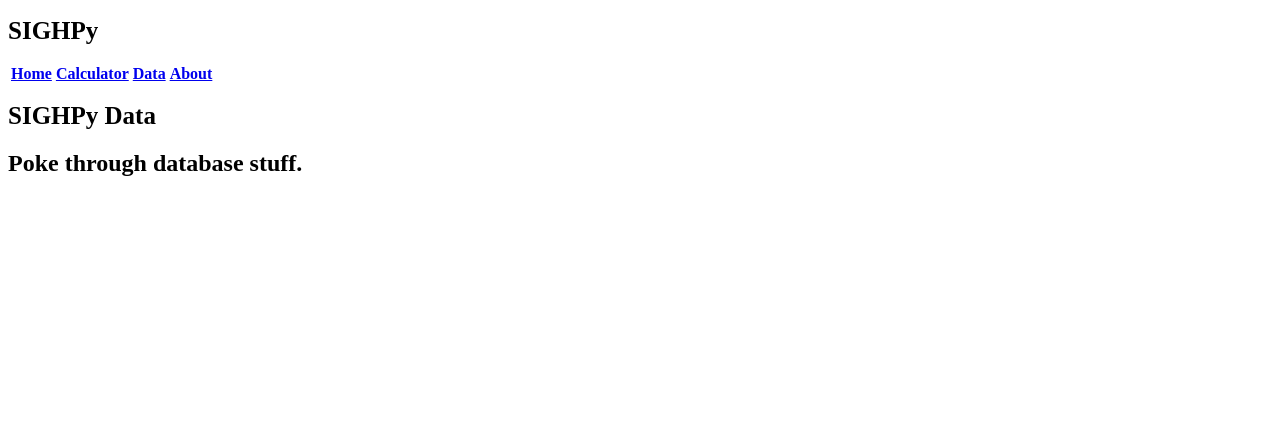
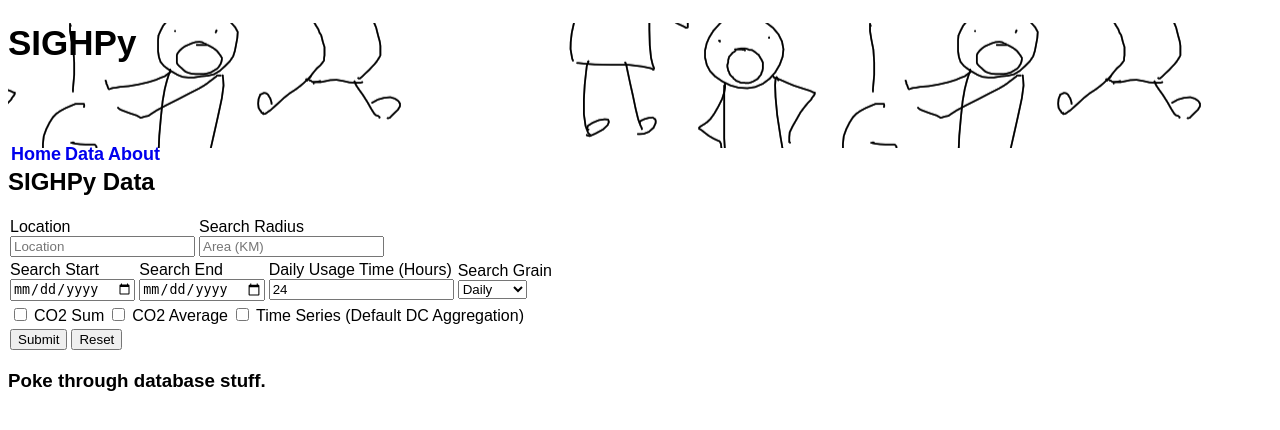
Before and after one commit to chloe-mt-cheng/SIGHPy, a Flask app: page /data in a window 1280 px wide. Shown: the top 430 px of the page. Run offline with Flask 2, Linux system fonts and the light colour scheme.

```diff
--- a/sighpy_web/main.py
+++ b/sighpy_web/main.py
@@ -1,24 +1,193 @@
 from flask import Flask, request, render_template
 from sqlalchemy import create_engine
+from geopy.geocoders import Nominatim
+from datetime import datetime
+from calculations import distance_km_func, rough_area, tuple_to_datetime, two_item_mean
+from operator import add
 
 app = Flask(__name__)
 
 engine = create_engine('mysql+pymysql://colin:colinpass1@127.0.0.1/sighpy')
 
 
+def engine_txn(dbengine, query):
+    with dbengine.begin() as connection:
+        cxn_trans = connection.execute(query)
+        trans_data = cxn_trans.fetchall()
+        return trans_data
+
+
 @app.route("/")
 def home():
-    with engine.begin() as connection:
-        cxn_trans = connection.execute("SELECT address FROM dc_site_location ORDER BY RAND() LIMIT 10")
-        home_data = cxn_trans.fetchall()
-        home_data = home_data[1:]
+    home_data = engine_txn(engine, "SELECT address FROM dc_site_location ORDER BY RAND() LIMIT 10")
+    home_data = home_data[1:]
 
     return render_template("home.html", home_data=home_data)
 
 
 @app.route("/data")
 def data():
-    return render_template("data.html")
+    return render_template("data.html", data=None)
+
+
+@app.route("/data", methods=['POST'])
+def data_post():
+    geolocator = Nominatim(user_agent="sighpy_app")
+    location = request.form['location']
+    location_resp = geolocator.geocode(location)
+    if location_resp is None:
+        return render_template("data.html", data=0)
+    resp_lat = location_resp.latitude
+    resp_long = location_resp.longitude
+    date_start = request.form['date_dt1']
+    date_end = request.form['date_dt2']
+    usage_hours = float(request.form['use_hours'])
+    usage_ratio = float(usage_hours/24.0)
+    time_series_bool = 'time_series_bool' in request.form
+    radius = float(request.form['radius'])
+    if date_start == '' or date_end == '' or radius == '':
+        return render_template("data.html", data=1)
+    c_date_start = datetime.strptime(date_start, "%Y-%m-%d")
+    c_date_end = datetime.strptime(date_end, "%Y-%m-%d")
+    date_delta = c_date_end - c_date_start
+    if date_delta.days < 0:
+        return render_template("data.html", data=1)
+    big_box = rough_area(resp_lat, resp_long, radius)
+    box_query_form = """SELECT *
+    FROM dc_site_location
+    WHERE latitude BETWEEN {lat_min} AND {lat_max}
+    AND longitude BETWEEN {long_min} AND {long_max}"""
+    box_query_string = box_query_form.format(lat_min=big_box['lat_min'],
+                                             lat_max=big_box['lat_max'],
+                                             long_min=big_box['long_min'],
+                                             long_max=big_box['long_max'])
+    trans_data = engine_txn(engine, box_query_string)
+    if len(trans_data) == 0:
+        return render_template("data.html", data=2)
+    query_form = """SELECT {agg}{time_param}
+    FROM {table}
+    WHERE {lat} BETWEEN down_left_lat AND up_left_lat
+    AND {long} BETWEEN up_left_long and up_right_long
+    AND date_dt BETWEEN '{date1}' AND '{date2}'
+    {group_by}{order_by};"""
+    valid_locations = []
+    location_co2_data = []
+    location_temp_data = []
+    if 'sum_agg' in request.form and 'avg_agg' in request.form:
+        return render_template("data.html", data=3)
+    elif 'sum_agg' in request.form:
+        agg_meth = "SUM(val_average)"
+        time_sum = True
+    elif 'avg_agg' in request.form:
+        agg_meth = 'AVG(NULLIF(val_average,0))'
+        time_sum = False
+    else:
+        agg_meth = 'SUM(val_average)'
+        time_sum = True
+    if time_series_bool:
+        time_axis = None
+        time_param_dict = {
+            "day": [", date_dt", "GROUP BY date_dt ", "ORDER BY date_dt ASC"],
+            "week": [", WEEK(date_dt), YEAR(date_dt)",
+                     "GROUP BY YEAR(date_dt), WEEK(date_dt)",
+                     "ORDER BY YEAR(date_dt) ASC"],
+            "month": [", MONTH(date_dt), YEAR(date_dt)",
+                      "GROUP BY YEAR(date_dt), MONTH(date_dt) ",
+                      "ORDER BY YEAR(date_dt) ASC"],
+            "year": [", YEAR(date_dt)",
+                     "GROUP BY YEAR(date_dt) ",
+                     "ORDER BY YEAR(date_dt) ASC"]
+        }
+        search_grain = request.form['date_grain']
+        time_param = time_param_dict[search_grain][0]
+        group_by = time_param_dict[search_grain][1]
+        order_by = time_param_dict[search_grain][2]
+        location_temp_data = None
+    else:
+        time_param = ""
+        group_by = ""
+        order_by = ""
+    for trans_loc in trans_data:
+        km_dist = distance_km_func(resp_lat, resp_long,
+                                   trans_loc[1], trans_loc[2])
+        if km_dist <= radius:
+            valid_locations.append(trans_loc[0])
+            co2_query_string = query_form.format(agg=agg_meth,
+                                                 table="jaxa_l3_co2_daily_box",
+                                                 lat=trans_loc[1],
+                                                 long=trans_loc[2],
+                                                 date1=date_start,
+                                                 date2=date_end,
+                                                 time_param=time_param,
+                                                 group_by=group_by,
+                                                 order_by=order_by)
+            co2_loc_txn_data = engine_txn(engine, co2_query_string)
+            co2_loc_data = [p[0] for p in co2_loc_txn_data]
+            co2_loc_data = [0 if d is None else d for d in co2_loc_data]
+            if time_series_bool:
+                if not time_axis:
+                    co2_time_data = [p[1:3] for p in co2_loc_txn_data]
+                    search_grain_list = [search_grain] * len(co2_time_data)
+                    co2_time_data_converted = list(map(tuple_to_datetime,
+                                                       co2_time_data,
+                                                       search_grain_list))
+                    time_axis = co2_time_data_converted
+                    location_co2_data = co2_loc_data
+                else:
+                    if time_sum:
+                        location_co2_data = list(map(add, location_co2_data, co2_loc_data))
+                    else:
+                        location_co2_data = list(map(two_item_mean, location_co2_data, co2_loc_data))
+            else:
+                if co2_loc_data[0] == 0:
+                    location_co2_data.append("No CO2 data found on this grain.")
+                else:
+                    co2_val_str = str(round(co2_loc_data[0]*usage_ratio, 2))
+                    location_co2_data.append(co2_val_str)
+            print(location_co2_data)
+            temp_query_string = query_form.format(agg="AVG(val_average)",
+                                                  table="skin_temp_daily_box",
+                                                  lat=trans_loc[1],
+                                                  long=trans_loc[2],
+                                                  date1=date_start,
+                                                  date2=date_end,
+                                                  time_param=time_param,
+                                                  group_by=group_by,
+                                                  order_by=order_by)
+            temp_loc_txn_data = engine_txn(engine, temp_query_string)
+            temp_loc_data = [p[0] for p in temp_loc_txn_data]
+            temp_loc_data = [0 if d is None else d for d in temp_loc_data]
+            if time_series_bool:
+                if not time_axis:
+                    temp_time_data = [p[1:3] for p in temp_loc_txn_data]
+                    search_grain_list = [search_grain] * len(temp_time_data)
+                    temp_time_data_converted = list(map(tuple_to_datetime,
+                                                        temp_time_data,
+                                                        search_grain_list))
+                    time_axis = temp_time_data_converted
+                    location_temp_data = temp_loc_data
+                else:
+                    if location_temp_data is None:
+                        location_temp_data = temp_loc_data
+                    else:
+                        if time_sum:
+                            location_temp_data = list(map(add, location_temp_data, temp_loc_data))
+                        else:
+                            location_temp_data = list(map(two_item_mean, location_temp_data, temp_loc_data))
+            else:
+                if temp_loc_data[0] == 0:
+                    location_temp_data.append("No skin temperature data found on this grain.")
+                else:
+                    temp_val_str = str(round(temp_loc_data[0]*usage_ratio, 2))
+                    print(temp_val_str)
+                    location_temp_data.append(temp_val_str)
+        print(location_co2_data, location_temp_data)
+    search_data = [location, radius, usage_hours]
+    if time_series_bool:
+        data_pkg = zip(time_axis, location_co2_data, location_temp_data)
+    else:
+        data_pkg = zip(valid_locations, location_co2_data, location_temp_data)
+    return render_template("data.html", time_bool=time_series_bool, search_data=search_data, data=data_pkg)
 
 
 @app.route("/about")
@@ -26,10 +195,5 @@ def about():
     return render_template("about.html")
 
 
-@app.route("/calculator")
-def calculator():
-    return render_template("calculator.html")
-
-
 if __name__ == "__main__":
     app.run(debug=True)
--- a/sighpy_web/static/styles/template.css
+++ b/sighpy_web/static/styles/template.css
@@ -1,7 +1,44 @@
 table {
   border-spoacing: 10px;
+  font-family: sans-serif;
 }
 
 h1 {
   font-size: 25px;
 }
+
+.inputs {
+  padding: 2px;
+}
+
+header {
+  background: url(sighpy.png);
+  background-position: 100% 45%;
+  font-family: sans-serif;
+  font-weight: bold;
+  height: 125px;
+}
+
+h1 {
+  font-family: sans-serif;
+}
+
+h2 {
+  font-family: sans-serif;
+}
+
+h3 {
+  font-family: sans-serif;
+}
+
+p {
+  font-family: sans-serif;
+}
+
+ul {
+  font-family: sans-serif;
+}
+
+label {
+  font-family: sans-serif;
+}
--- a/sighpy_web/templates/about.html
+++ b/sighpy_web/templates/about.html
@@ -9,6 +9,9 @@
     {% block content %}
     <h2> SIGHPy stands for Sometimes It Gets Hot Py, a riff on the subject of our hack: data centre emissions.</h2>
     <p> Built for NASA's COVID19 Challenge, we are looking to track and better understand the impact that COVID19 has had on data center emissions, and beyond that provide better context and scale to the impact of computational power on the environment at a more granular level.</p>
+    <p> SIGHPy is built on Flask, SQLAlchemy, and a module (also named SIGHPy) that supports easy movement of common environmental/satellite data formats such as HDF5s and GEOTIFFS straight to a database (which is also built on Flask).</p>
+    <p> The Home page is meant for visualization of data center locations and a cursory glance at their emissions over time at a DC level, where as the Data page is for more specific emissions tracking. This includes using it to track the emissions of the nearest DCs to the user, which we believe acts as good relative proxy to global emissions changes pre and post COVID19.</p>
+    <p> For more in depth/focused analysis, we recommend looking at common areas where large corporate DCs are located, which can be found on most IaaS vendor websites (e.g. AWS, IBM, GCP).</p>
     {% endblock %}
   </body>
 </html>
--- a/sighpy_web/templates/data.html
+++ b/sighpy_web/templates/data.html
@@ -7,8 +7,97 @@
   <body>
     {% extends "template.html" %}
     {% block content %}
-    <h1> SIGHPy Data </h1>
-    <h2> Poke through database stuff. </h2>
+    <h2> SIGHPy Data </h2>
+    <form method="POST">
+      <div class="inputs">
+        <span style="display:inline-block">
+          <label for="location" style="display:block">Location</label>
+          <input type="text" placeholder="Location" name="location">
+        </span>
+        <span style="display:inline-block">
+          <label for="radius" style="display:block">Search Radius</label>
+          <input type="number" placeholder="Area (KM)" name="radius">
+        </span>
+      </div>
+      <div class="inputs">
+        <span style="display:inline-block">
+          <label for="sum_agg" style="display:block">Search Start</label>
+          <input type="date" placeholder="Start Date" name="date_dt1">
+        </span>
+        <span style="display:inline-block">
+          <label for="sum_agg" style="display:block">Search End</label>
+          <input type="date" placeholder="End Date" name="date_dt2">
+        </span>
+        <span style="display:inline-block">
+          <label for="sum_agg" style="display:block">Daily Usage Time (Hours)</label>
+          <input type="number" value="24" name="use_hours">
+        </span>
+        <span style="display:inline-block">
+          <label for="date_grain" style="display:block">Search Grain</label>
+          <select name="date_grain">
+            <option value="day">Daily</option>
+            <option value="week">Weekly</option>
+            <option value="month">Monthly</option>
+            <option value="year">Yearly</option>
+          </select>
+        </span>
+      </div>
+      <div class="inputs">
+        <input type="checkbox" name="sum_agg">
+        <label for="sum_agg">CO2 Sum</label>
+        <input type="checkbox" name="avg_agg">
+        <label for="avg_agg">CO2 Average</label>
+        <input type="checkbox" name="time_series_bool">
+        <label for="time_series_bool">Time Series (Default DC Aggregation)</label>
+      </div>
+      <div class="inputs">
+        <input type="submit">
+        <input type="reset">
+      </div>
+    </form>
+    {% if data==0 %}
+      <h3> Address search failed. Please try again or verify the address provided. </h3>
+    {% elif data==1 %}
+      <h3> Please submit a valid date combination and/or an area (of at least 0KM). </h3>
+    {% elif data==2 %}
+      <h3> No results found for that slice. </h3>
+    {% elif data==3 %}
+      <h3> Please select either SUM or AVERAGE. </h3>
+    {% elif data %}
+      <table>
+      <tr>
+        <td style="font-weight:bold">Searched Location</td>
+        <td style="font-weight:bold">Radius (KM)</td>
+        <td style="font-weight:bold">Hours/Day of Use</td>
+      </tr>
+      <tr>
+        {% for sd in search_data %}
+          <td>{{sd}}</td>
+        {% endfor %}
+      </tr>
+      <tr><td style="height:12px"></td></tr>
+      <tr>
+        {% if time_bool %}
+          <td style="font-weight:bold">Time Slice</td>
+          <td style="font-weight:bold">CO2 Emissions (ppmv)</td>
+          <td style="font-weight:bold">Skin Temperature (K)</td>
+        {% else %}
+          <td style="font-weight:bold">Data Center Location</td>
+          <td style="font-weight:bold">CO2 Emissions (ppmv)</td>
+          <td style="font-weight:bold">Skin Temperature (K)</td>
+        {% endif %}
+      </tr>
+      {% for d in data %}
+        <tr>
+        {% for dp in d %}
+          <td>{{dp}}</td>
+        {% endfor %}
+        </tr>
+      {% endfor %}
+      </table>
+    {% else %}
+      <h3> Poke through database stuff. </h3>
+    {% endif %}
     {% endblock %}
   </body>
 </html>
--- a/sighpy_web/templates/home.html
+++ b/sighpy_web/templates/home.html
@@ -11,7 +11,7 @@
     <h3> Here are some of the Data Centre locations that we're tracking:</h3>
     {%for data in home_data%}
       <ul>{{data[0]}}</ul>
-    {%endfor%}
+    {% endfor %}
     {% endblock %}
   </body>
 </html>
--- a/sighpy_web/templates/template.html
+++ b/sighpy_web/templates/template.html
@@ -8,17 +8,16 @@
 <body>
    <header>
      <div class="container">
-       <h1 class="logo">SIGHPy</h1>
-       <strong><nav>
+       <h1 class="logo" style="font-size: 35px">SIGHPy</h1>
+       <br><br><br>
          <table>
-           <tr>
-             <td><a href="{{ url_for('home') }}">Home</a></td>
-             <td><a href="{{ url_for('calculator') }}">Calculator</a></td>
-             <td><a href="{{ url_for('data') }}">Data</a></td>
-             <td><a href="{{ url_for('about') }}">About</a></td>
+           <tr style="font-size: 18px">
+             <td><a href="{{ url_for('home') }}" style="text-decoration: none">Home</a></td>
+             <td><a href="{{ url_for('data') }}" style="text-decoration: none">Data</a></td>
+             <td><a href="{{ url_for('about') }}" style="text-decoration: none">About</a></td>
           </tr>
         </table>
-       </nav></strong>
+      <br>
      </div>
    </header>
 
```
Also changed, not shown: box_func_test.py (+9 -14 lines), sighpy_web/calculations.py (added, +48 -0 lines), sighpy_web/templates/calculator.html (+14 -2 lines), sighpy.png (added), sighpy_web/static/styles/sighpy.png (added), 1 other file.
